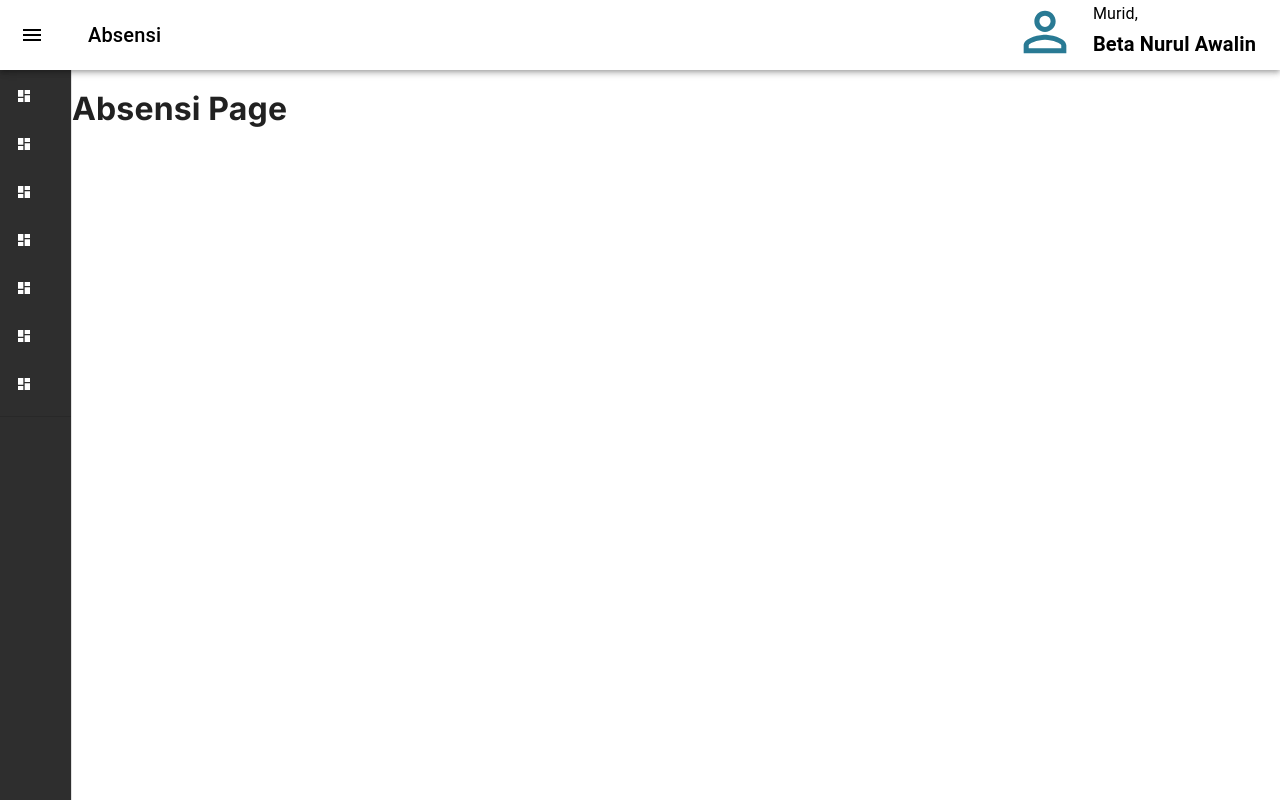
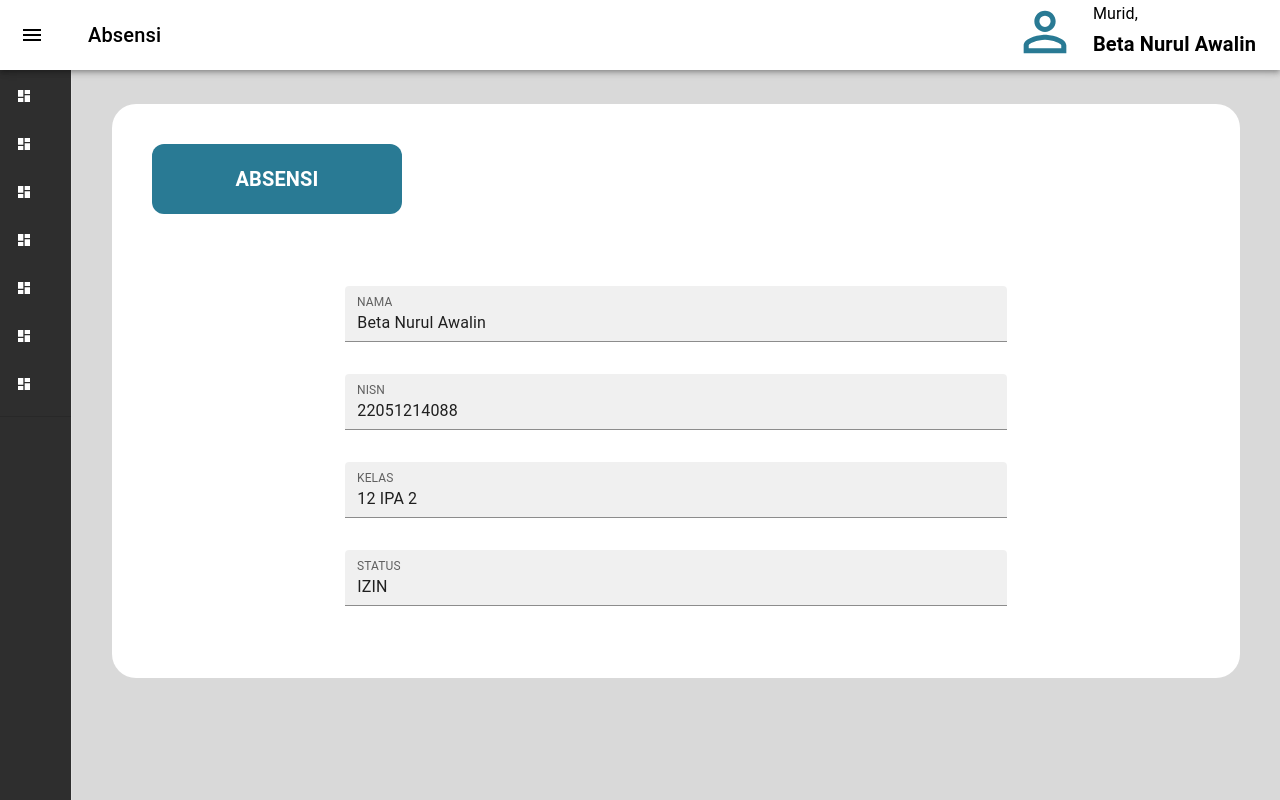
Before and after one commit to KarooDevs/siasat-v1, a Next.js app: page /murid/absensi in a window 1280 px wide. Built offline with nearby package versions, Linux system fonts and the light colour scheme.

Commit message:
feat - jadwal & profile

```diff
--- a/app/layout.tsx
+++ b/app/layout.tsx
@@ -65,7 +65,7 @@ export default function RootLayout({
           content="Sistem Akademik Terpadu - Version 1"
         />
       </head>
-      <body className={inter.className}>
+      <body className={inter.className} style={{ backgroundColor: "#d9d9d9" }}>
         <SidebarUI
           titlePage={currentLink ? currentLink.name : ""}
           isOpen={isSidebarOpen}
--- a/app/murid/absensi/page.tsx
+++ b/app/murid/absensi/page.tsx
@@ -1,10 +1,93 @@
+import CardBiru from "@/components/Card/CardBiru";
+import CardPutih from "@/components/Card/CardPutih";
+import { Box, Grid, TextField, Typography } from "@mui/material";
 import React from "react";
 
 function page() {
   return (
-    <div>
-      <h1>Absensi Page</h1>
-    </div>
+    <>
+      <CardPutih>
+        <CardBiru title={"ABSENSI"} />
+        {/* Form */}
+        <Box sx={{ p: 3, mt: 5, flexGrow: 1 }}>
+          <Grid
+            container
+            spacing={2}
+            direction={"row"}
+            justifyContent={"center"}
+          >
+            <Grid
+              item
+              xs={8}
+              sx={{ display: "flex", justifyContent: "center", my: 1 }}
+            >
+              {/* <Typography variant="h6" color="black">
+                Nama
+              </Typography> */}
+              <TextField
+                variant="filled"
+                id="nama"
+                label="NAMA"
+                defaultValue={"Beta Nurul Awalin"}
+                InputProps={{ readOnly: true }}
+                fullWidth
+              />
+            </Grid>
+            <Grid
+              item
+              xs={8}
+              sx={{ display: "flex", justifyContent: "center", my: 1 }}
+            >
+              {/* <Typography variant="h6" color="black">
+                Nama
+              </Typography> */}
+              <TextField
+                variant="filled"
+                id="nisn"
+                label="NISN"
+                defaultValue={"22051214088"}
+                InputProps={{ readOnly: true }}
+                fullWidth
+              />
+            </Grid>
+            <Grid
+              item
+              xs={8}
+              sx={{ display: "flex", justifyContent: "center", my: 1 }}
+            >
+              {/* <Typography variant="h6" color="black">
+                Nama
+              </Typography> */}
+              <TextField
+                variant="filled"
+                id="kelas"
+                label="KELAS"
+                defaultValue={"12 IPA 2"}
+                InputProps={{ readOnly: true }}
+                fullWidth
+              />
+            </Grid>
+            <Grid
+              item
+              xs={8}
+              sx={{ display: "flex", justifyContent: "center", my: 1 }}
+            >
+              {/* <Typography variant="h6" color="black">
+                Nama
+              </Typography> */}
+              <TextField
+                variant="filled"
+                id="status"
+                label="STATUS"
+                defaultValue={"IZIN"}
+                InputProps={{ readOnly: true }}
+                fullWidth
+              />
+            </Grid>
+          </Grid>
+        </Box>
+      </CardPutih>
+    </>
   );
 }
 
--- /dev/null
+++ b/components/Card/CardBiru/index.tsx
@@ -0,0 +1,28 @@
+import { Box, Typography } from "@mui/material";
+
+const CardBiru = ({ title }: { title: string }) => {
+  return (
+    <>
+      <Box
+        sx={{
+          backgroundColor: "#297a94",
+          color: "white",
+          p: 3,
+          borderRadius: 3,
+          maxWidth: 250,
+          height: 70,
+          display: "flex",
+          textAlign: "center",
+          justifyContent: "center",
+          alignItems: "center",
+        }}
+      >
+        <Typography variant="h6" color="white" fontWeight="bold">
+          {title}
+        </Typography>
+      </Box>
+    </>
+  );
+};
+
+export default CardBiru;
--- /dev/null
+++ b/components/Card/CardPutih/index.tsx
@@ -0,0 +1,22 @@
+import { Box } from "@mui/material";
+
+const CardPutih = ({ children }: { children: React.ReactNode }) => {
+  return (
+    <>
+      <Box
+        sx={{
+          p: 5,
+          borderRadius: 6,
+          backgroundColor: "#ffffff",
+          color: "#999999",
+          my: 5,
+          mx: 5,
+        }}
+      >
+        {children}
+      </Box>
+    </>
+  );
+};
+
+export default CardPutih;
```
Also changed, not shown: app/murid/jadwal/page.tsx (+40 -4 lines).
